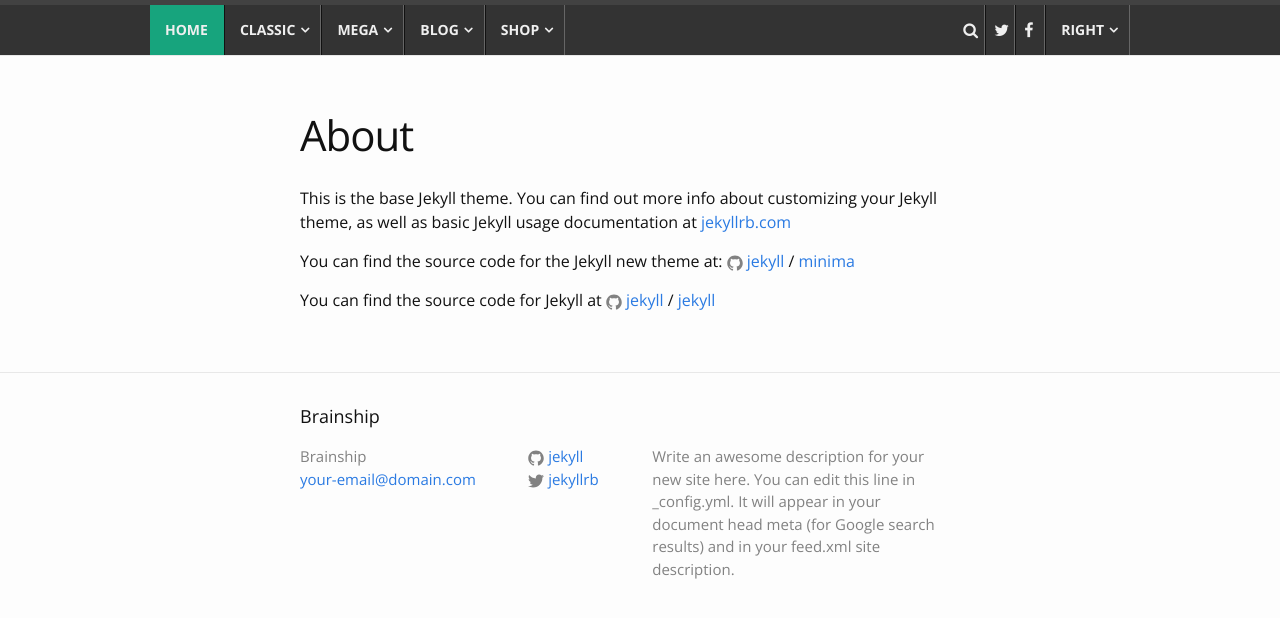
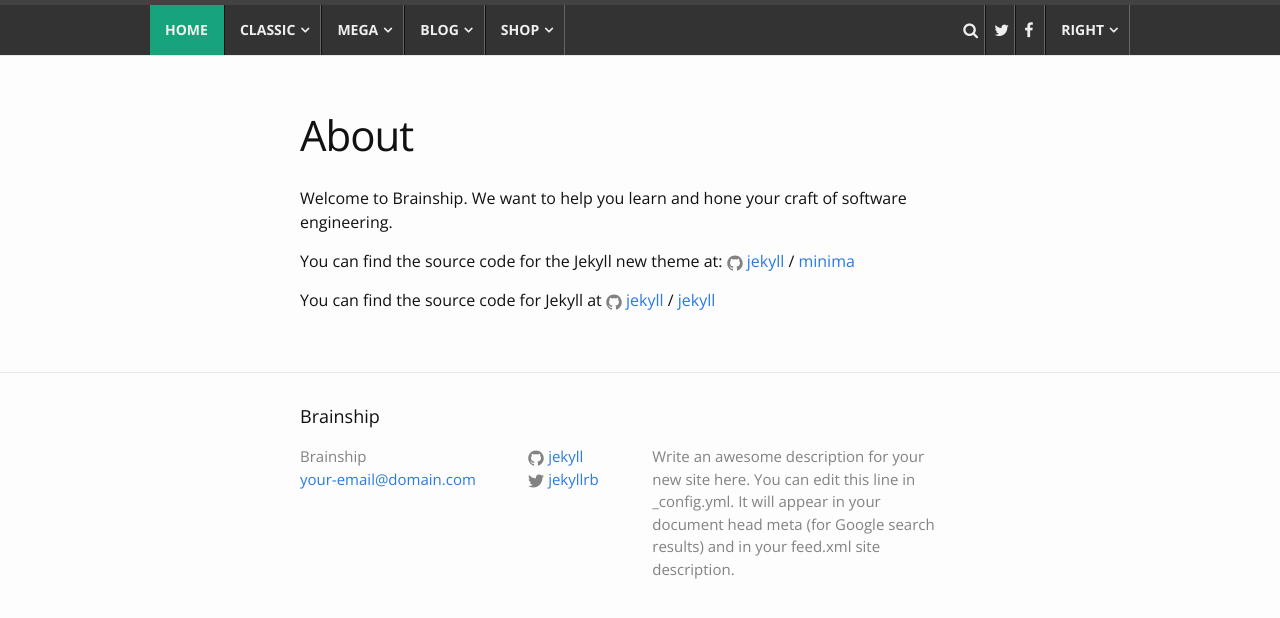
Before and after one commit to brainship/brainship-blog, a Jekyll site: the page built from about.md, in a window 1280 px wide. Shown: the top 618 px of the page. Built offline with Jekyll 4.4.1, drawn with Linux system fonts in a browser that asks for light colours.

Commit message:
Updated About

```diff
--- a/about.md
+++ b/about.md
@@ -4,7 +4,7 @@
 layout: page
 ---
 
-This is the base Jekyll theme. You can find out more info about customizing your Jekyll theme, as well as basic Jekyll usage documentation at [jekyllrb.com](https://jekyllrb.com/)
+Welcome to Brainship.  We want to help you learn and hone your craft of software engineering.
 
 You can find the source code for the Jekyll new theme at:
 {% include icon-github.html username="jekyll" %} /
```
